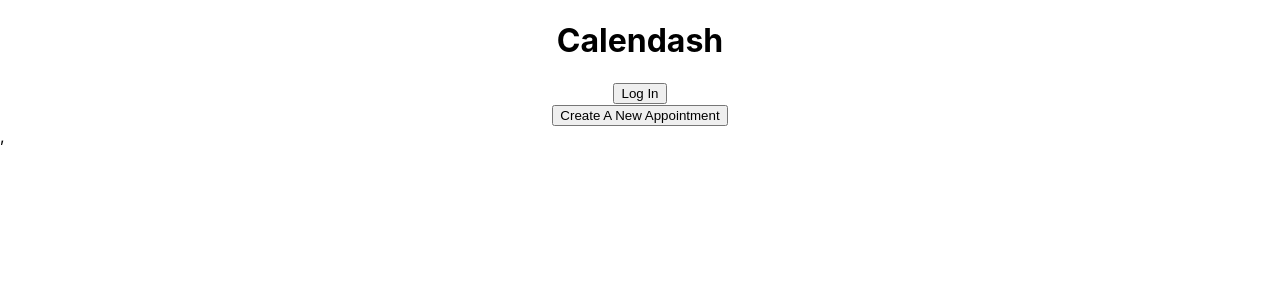
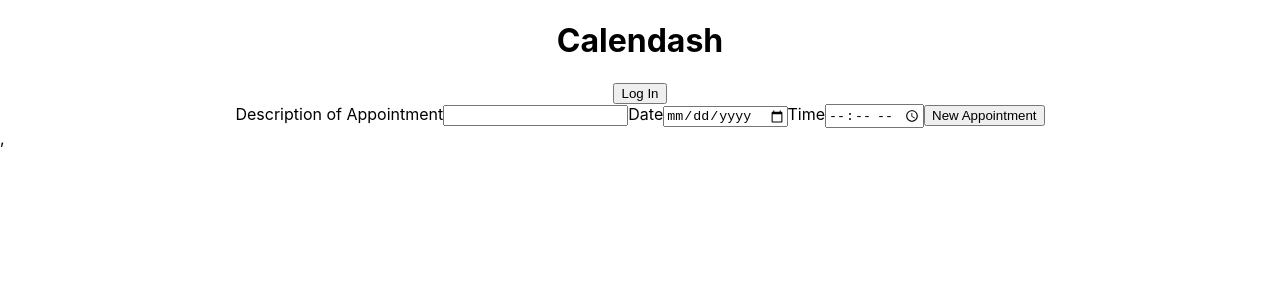
Before and after one commit to ashishkumarsinghh/calendash-client, a React (Create React App) app: page / in a window 1280 px wide. Shown: the top 300 px of the page. Built offline with nearby package versions, Linux system fonts and the light colour scheme.

Commit message:
create appointment

```diff
--- a/src/App.js
+++ b/src/App.js
@@ -2,7 +2,7 @@ import React from "react";
 
 import "./App.css";
 import Header from "./features/header/header";
-import CreateAppointment from "./features/buttons/createAppointment";
+import CreateAppointment from "./features/forms/createAppointment";
 function App() {
   return (
     <div className="App">
--- a/src/features/buttons/createAppointment.jsx
+++ /dev/null
@@ -1,9 +0,0 @@
-import React from "react";
-
-export default function CreateAppointment() {
-  return (
-    <div className="caBtn">
-      <button>Create A New Appointment</button>
-    </div>
-  );
-}
--- /dev/null
+++ b/src/features/forms/createAppointment.jsx
@@ -0,0 +1,34 @@
+import React from "react";
+import { useAuth0 } from "@auth0/auth0-react";
+export default function CreateAppointment() {
+  const { user } = useAuth0();
+  const createAppointment = async (e) => {
+    e.preventDefault();
+    const description = document.querySelector("#description").value;
+    const date = document.querySelector("#apptDate").value;
+    const time = document.querySelector("#apptTime").value;
+    const userId = user.email;
+    const data = { description, date, time, userId };
+    const response = await fetch("http://localhost:3000/appointment", {
+      method: "POST",
+      mode: "cors",
+      headers: {
+        "Content-Type": "application/json",
+      },
+      body: JSON.stringify(data),
+    });
+    console.log(response.json());
+  };
+
+  return (
+    <div className="caForm">
+      <label htmlFor="description">Description of Appointment</label>
+      <input type="text" id="description" />
+      <label htmlFor="apptDate">Date</label>
+      <input type="date" id="apptDate" />
+      <label htmlFor="apptTime">Time</label>
+      <input type="time" id="apptTime" />
+      <button onClick={createAppointment}>New Appointment</button>
+    </div>
+  );
+}
```
